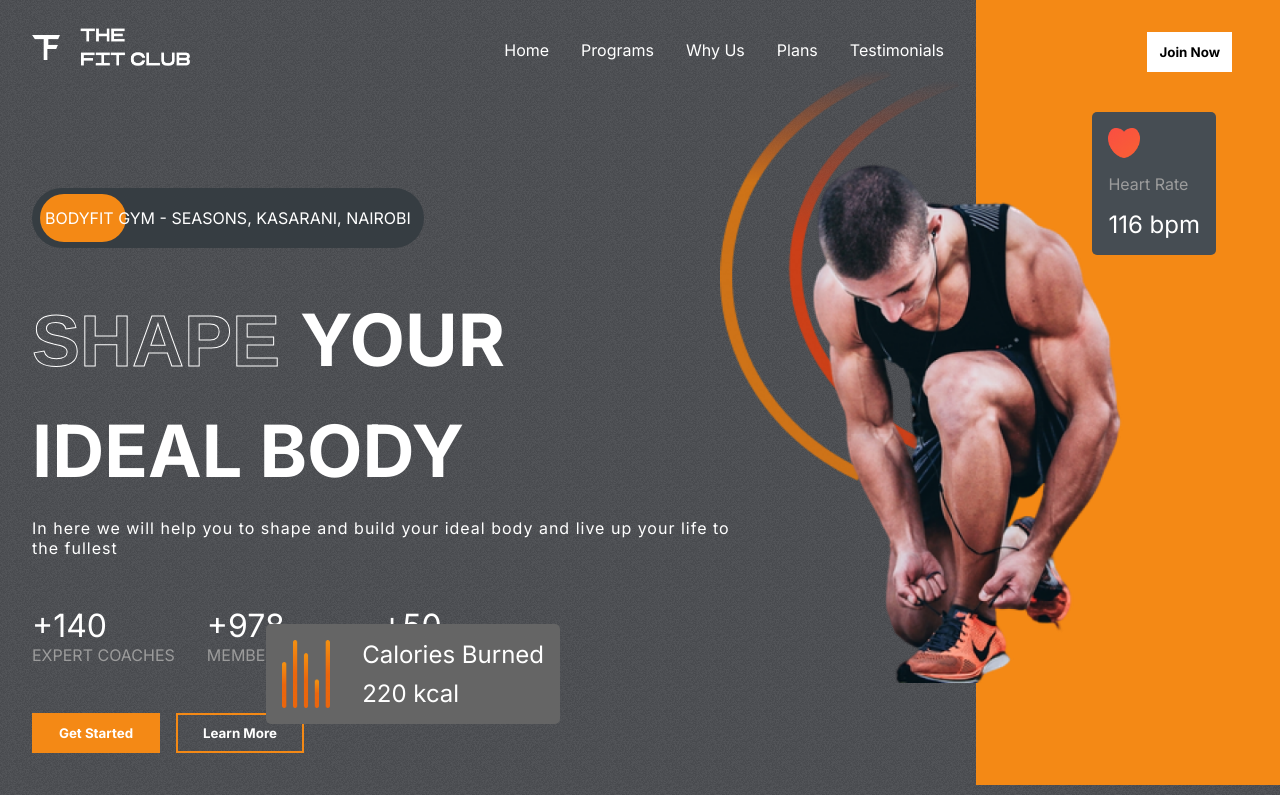
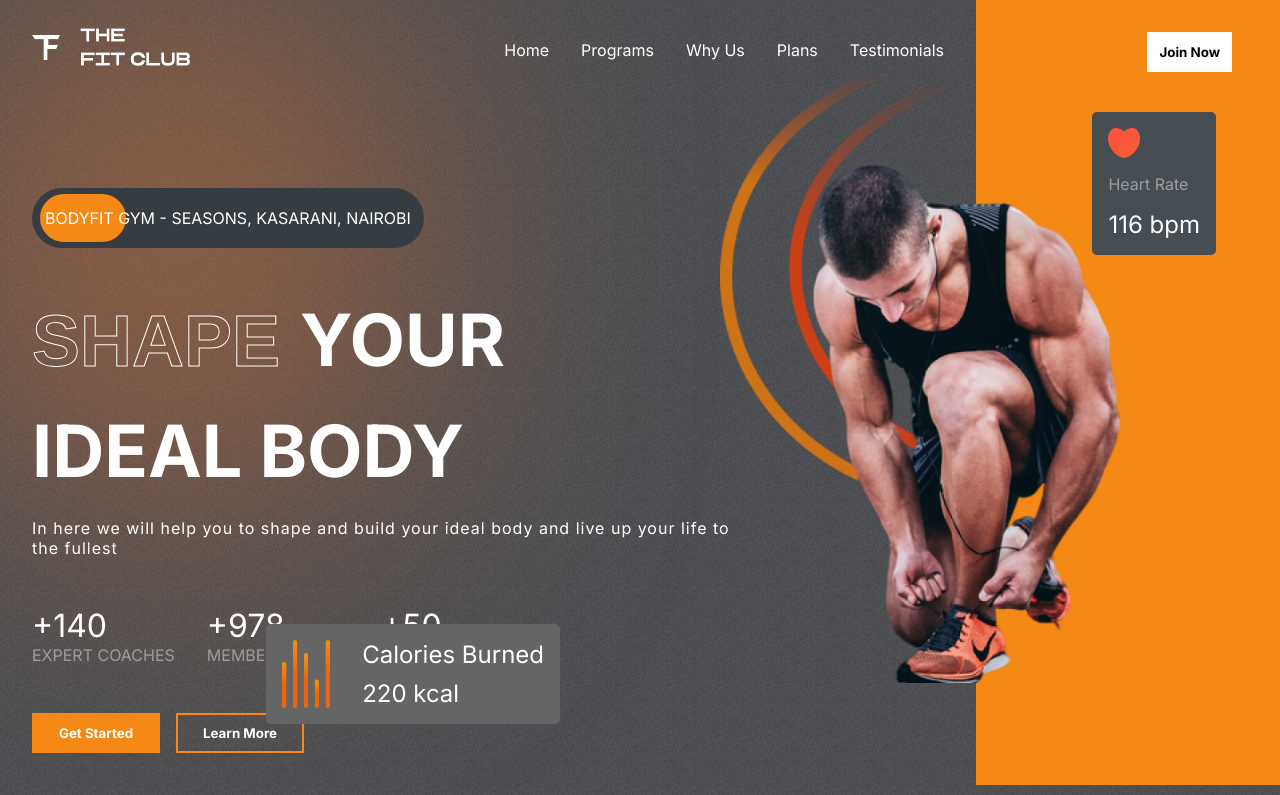
Before and after one commit to Phelyks/FitClubGym_Dec_2023, a React (Create React App) app: page / in a window 1280 px wide. Shown: the top 795 px of the page. Built offline with nearby package versions, Linux system fonts and the light colour scheme.

Commit message:
Jan17 12:59

```diff
--- a/src/App.css
+++ b/src/App.css
@@ -43,3 +43,12 @@
   align-items: center;
   justify-content: center;
 }
+
+.blur {
+  background: rgba(253, 120, 43, 0.69);
+  position: absolute;
+  border-radius: 50%;
+  filter: blur(150px);
+  z-index: -9;
+
+}
--- a/src/components/Hero/Hero.css
+++ b/src/components/Hero/Hero.css
@@ -188,3 +188,9 @@
     color: white;
     font-size: 1.5rem;
   }
+
+  .blur-h {
+    width: 22rem;
+    height: 30rem;
+    left: 0;
+  }
--- a/src/components/Hero/Hero.jsx
+++ b/src/components/Hero/Hero.jsx
@@ -9,6 +9,7 @@ import Calories from './../../assets/calories.png';
 const Hero = () => {
   return (
     <div className="hero">
+        <div className="blur blur-h"></div>
         <div className="left-h">
             <Header/>
             {/* The best add */}
--- a/src/components/Plans/Plans.jsx
+++ b/src/components/Plans/Plans.jsx
@@ -5,6 +5,7 @@ import whiteTick from './../../assets/whiteTick.png';
 
 const Plans = () => {
   return (
+
     <div className='plans-container'>
       <div className="programs-header" style={{gap:'6rem'}}>
         <span className='stroke-text'>READY TO START </span>
```
